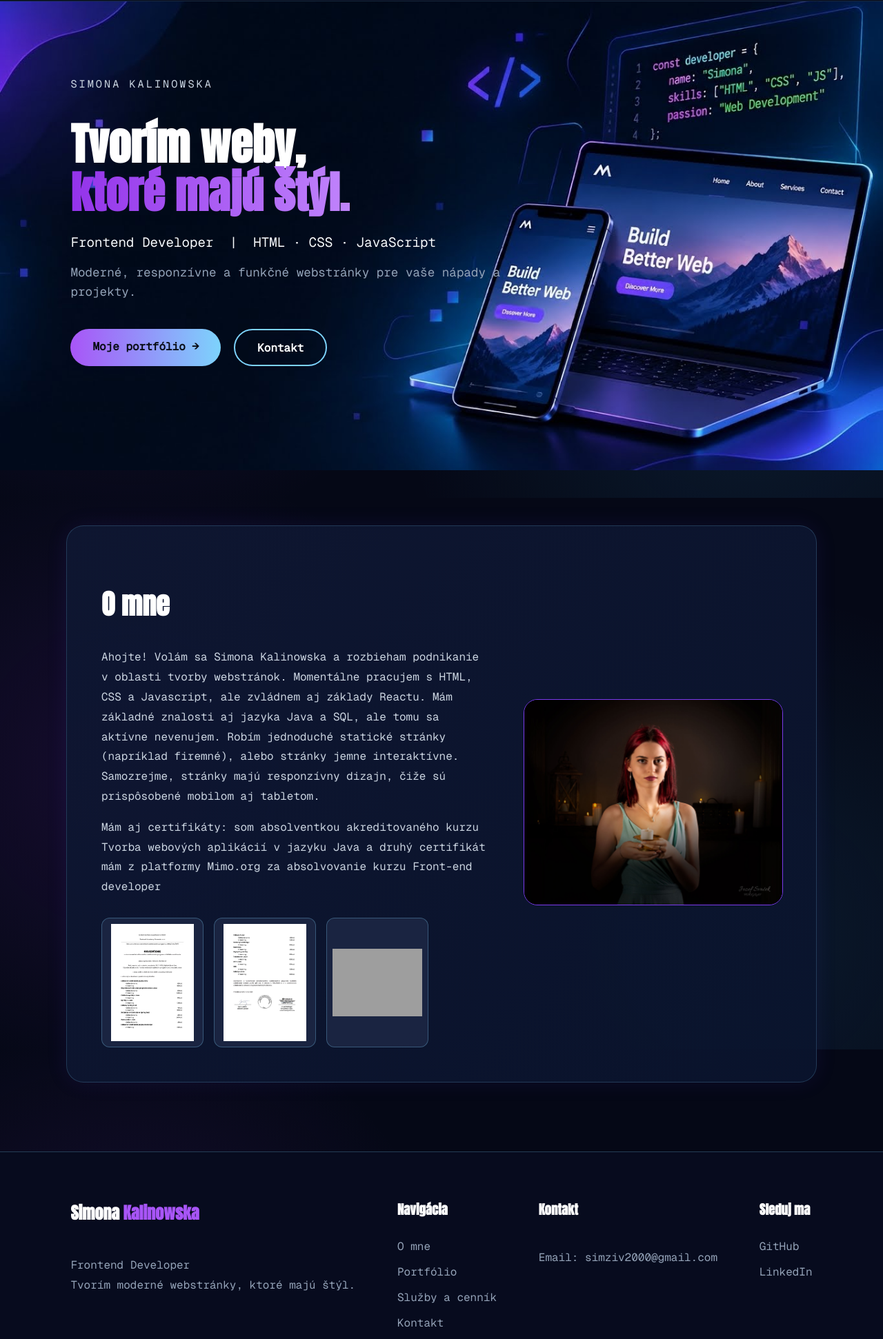
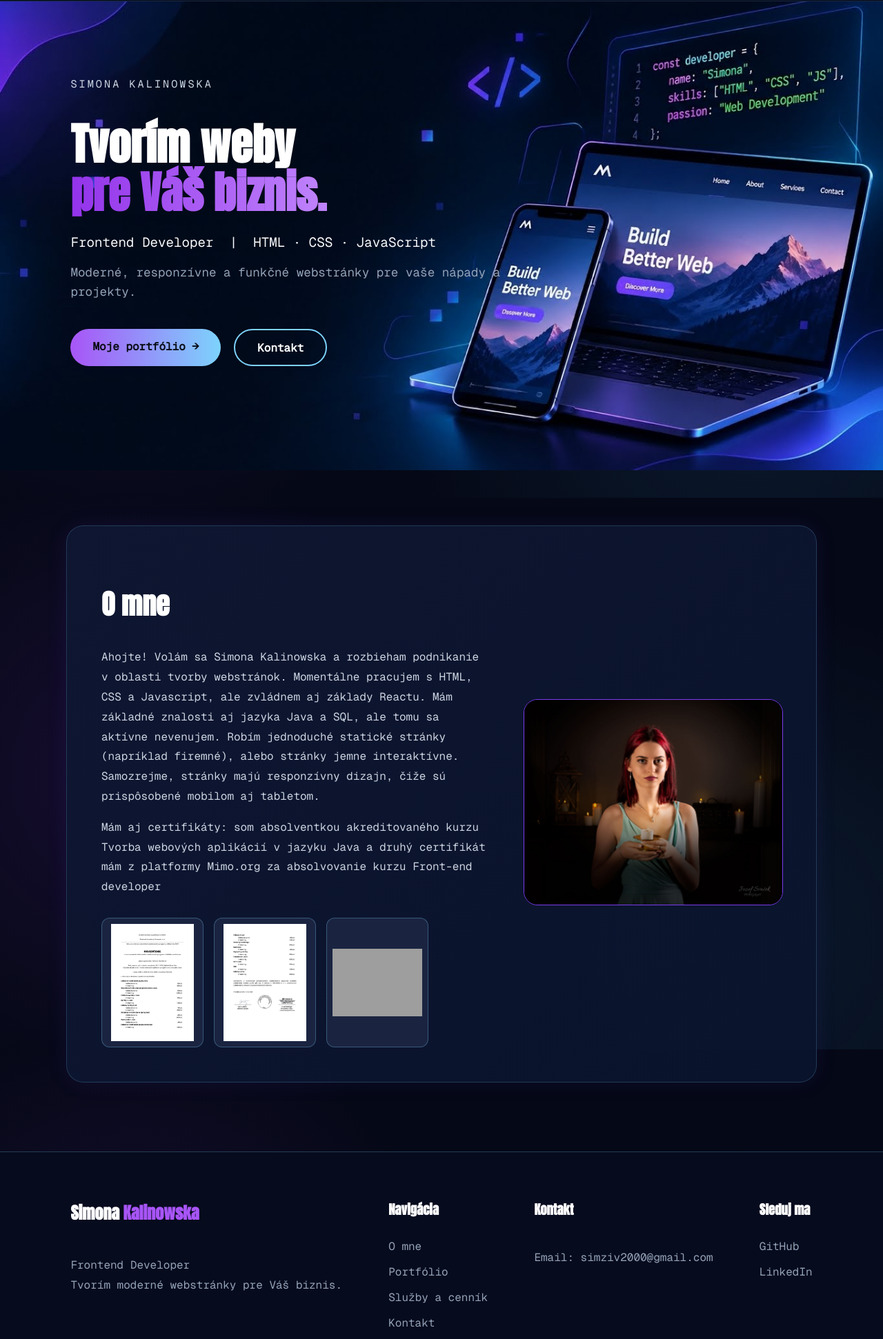
Before and after one commit to SimonaZivcakova/portfolio, a plain HTML site: page index.html in a window 1280 px wide. Shown: the part 78-2020 px from the top of the page at 69% size. Drawn offline with Linux system fonts and the light colour scheme; grey boxes are pictures that could not be loaded.

Commit message:
Edit index.html
Edit slogan

```diff
--- a/index.html
+++ b/index.html
@@ -22,7 +22,7 @@
         <div class="banner">
             <div class="banner-kontent">
                 <p class="nadpis">SIMONA KALINOWSKA</p>
-                <h1>Tvorím weby,<br><span>ktoré majú štýl.</span></h1>
+                <h1>Tvorím weby<br><span>pre Váš biznis.</span></h1>
                 <p class="podnadpis">Frontend Developer &nbsp;|&nbsp; HTML &middot; CSS &middot; JavaScript</p>
                 <p class="popis">Moderné, responzívne a funkčné webstránky pre vaše nápady a projekty.</p>
 
@@ -69,7 +69,7 @@
             <div class="footer-about">
                 <h2>Simona <span>Kalinowska</span></h2>
                 <p>Frontend Developer <br>
-                Tvorím moderné webstránky, ktoré majú štýl.</p>
+                Tvorím moderné webstránky pre Váš biznis.</p>
             </div>
 
             <div class="footer-links">
```
